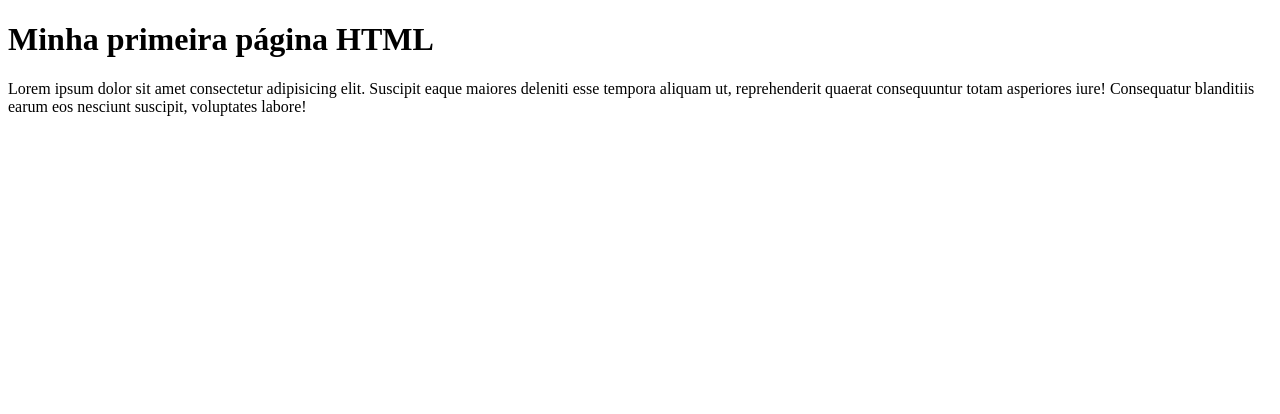
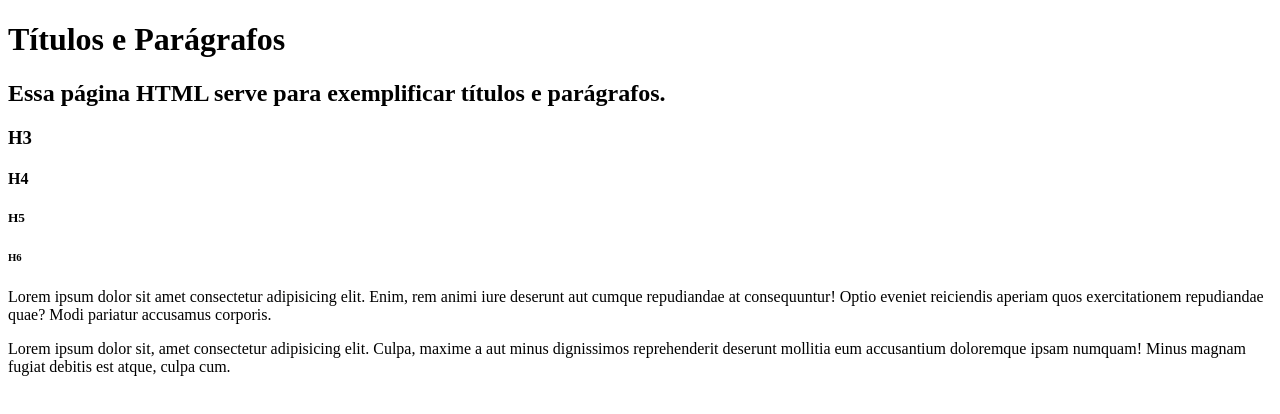
Before and after one commit to RenatoAnjo/HTML-Basico, a plain HTML site: page Modulo_HTML/HTML_Basico/02-titulos-paragrafos/index.html in a window 1280 px wide. Drawn offline with Linux system fonts and the light colour scheme.

Commit message:
Aula 02 concluida, tags H e P

```diff
--- a/Modulo_HTML/HTML_Basico/02-titulos-paragrafos/index.html
+++ b/Modulo_HTML/HTML_Basico/02-titulos-paragrafos/index.html
@@ -4,11 +4,17 @@
     <meta charset="UTF-8">
     <meta http-equiv="X-UA-Compatible" content="IE=edge">
     <meta name="viewport" content="width=device-width, initial-scale=1.0">
-    <meta name="description" content="Minha primeira página só com HTML">
-    <title>Minha primeira página HTML</title>
+    <meta name="description" content="Títulos e Parágrafos">
+    <title>Títulos e Parágrafos</title>
 </head>
 <body>
-    <h1>Minha primeira página HTML</h1>
-    <p>Lorem ipsum dolor sit amet consectetur adipisicing elit. Suscipit eaque maiores deleniti esse tempora aliquam ut, reprehenderit quaerat consequuntur totam asperiores iure! Consequatur blanditiis earum eos nesciunt suscipit, voluptates labore!</p>
+    <h1>Títulos e Parágrafos</h1> <!-- h1 somente um por página o que for mais relevante -->
+    <h2>Essa página HTML serve para exemplificar títulos e parágrafos.</h2> <!-- seria os subtitulos -->
+    <h3>H3</h3> <!-- Por prioridade e pode mudar os estilos (tamanho, fonte, cor), pelo css -->
+    <h4>H4</h4> <!-- hierarquia , sendo h1 com maior peso 2 h6 menor peso -->
+    <h5>H5</h5>
+    <h6>H6</h6>
+    <p>Lorem ipsum dolor sit amet consectetur adipisicing elit. Enim, rem animi iure deserunt aut cumque repudiandae at consequuntur! Optio eveniet reiciendis aperiam quos exercitationem repudiandae quae? Modi pariatur accusamus corporis.</p>
+    <p>Lorem ipsum dolor sit, amet consectetur adipisicing elit. Culpa, maxime a aut minus dignissimos reprehenderit deserunt mollitia eum accusantium doloremque ipsam numquam! Minus magnam fugiat debitis est atque, culpa cum.</p>
 </body>
 </html>
```
